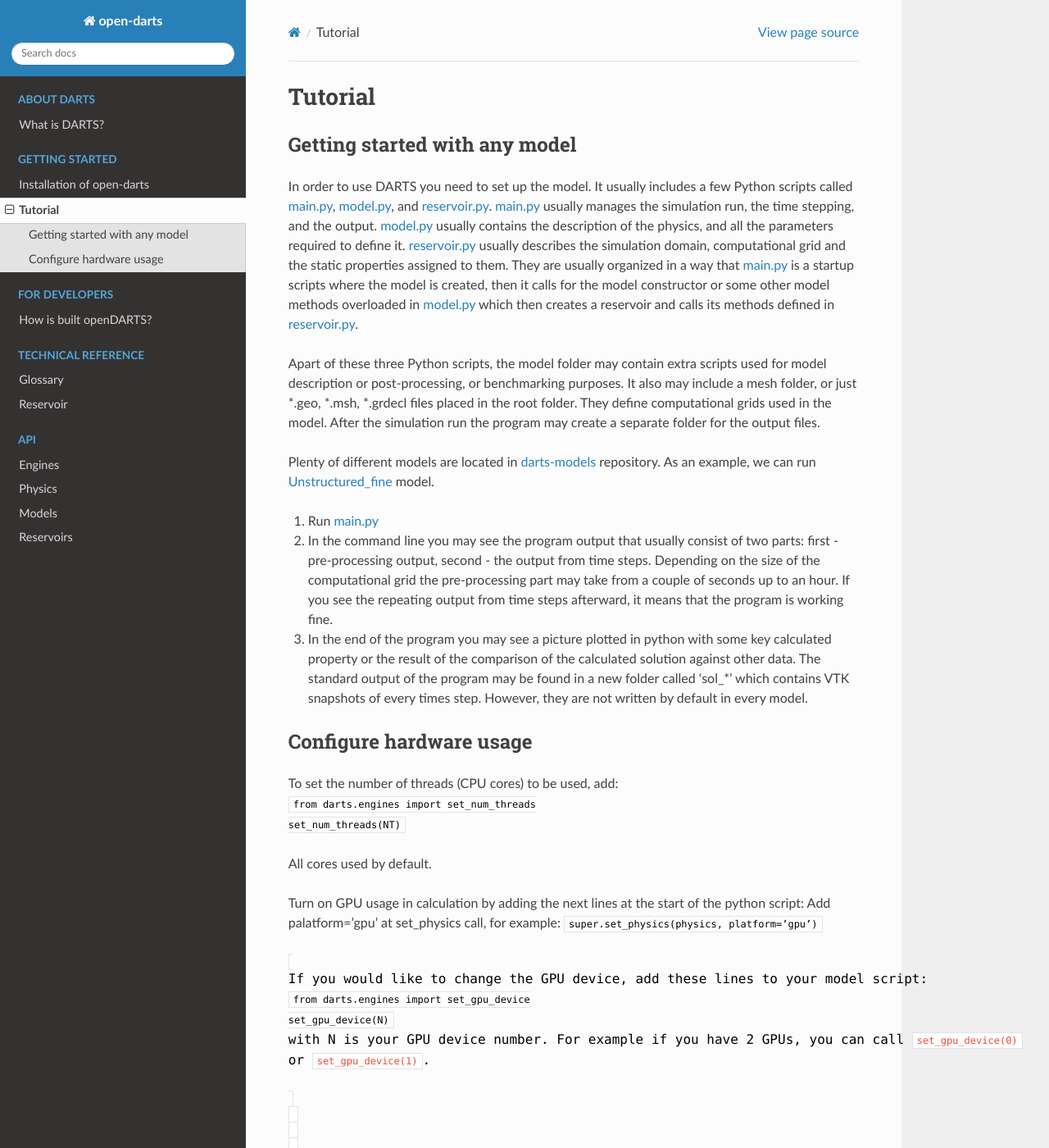
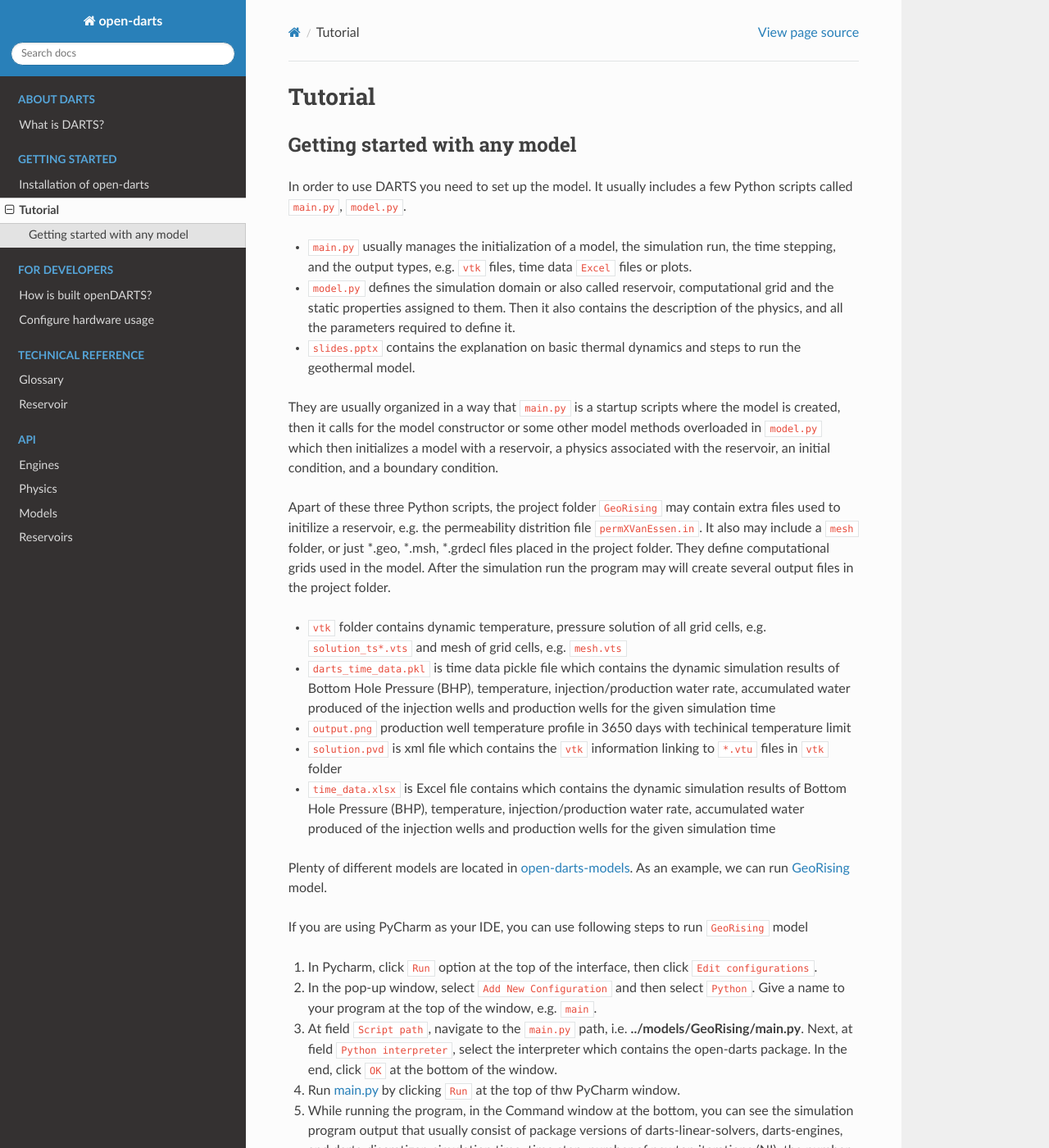
Before and after one commit to roderickperez/open-DARTS, a Sphinx documentation site: the page built from docs/getting_started/tutorial.md, in a window 1280 px wide and 1400 px high. Shown: the whole window at 82% size. Built offline with Sphinx 7.4.7 and the Read the Docs theme 2.0.0, drawn with Linux system fonts in a browser that asks for light colours; some of the changed text lies outside the part shown.

Commit message:
Resolve "Update Tutorial on new API"

````diff
--- /dev/null
+++ b/docs/for_developers/configure_hardware.md
@@ -0,0 +1,26 @@
+# Configure hardware usage
+
+To set the number of threads (CPU cores) to be used, add:
+
+```python
+from darts.engines import set_num_threads
+set_num_threads(NT)
+```
+
+All cores available are used by default.
+
+Turn on GPU usage in calculation by adding the next lines at the start of the python script:
+Add `palatform='gpu'` at `set_physics` call, for example:
+
+```python
+super.set_physics(physics, platform='gpu')
+```
+
+If you would like to change the GPU device, add these lines to your model script:
+
+```python
+from darts.engines import set_gpu_device
+set_gpu_device(N)
+```
+
+with `N` being your GPU device number. For example if you have 2 GPUs, you can call `set_gpu_device(0)` or `set_gpu_device(1)`.
--- a/docs/getting_started/tutorial.md
+++ b/docs/getting_started/tutorial.md
@@ -2,32 +2,37 @@
 
 ## Getting started with any model
 
-In order to use DARTS you need to set up the model. It usually includes a few Python scripts called main.py, model.py, and reservoir.py. main.py usually manages the simulation run, the time stepping, and the output. model.py usually contains the description of the physics, and all the parameters required to define it. reservoir.py usually describes the simulation domain, computational grid and the static properties assigned to them. They are usually organized in a way that main.py is a startup scripts where the model is created, then it calls for the model constructor or some other model methods overloaded in model.py which then creates a reservoir and calls its methods defined in reservoir.py.
+In order to use DARTS you need to set up the model. It usually includes a few Python scripts called `main.py`, `model.py`.
+- `main.py` usually manages the initialization of a model, the simulation run, the time stepping, and the output types, e.g. `vtk` files, time data `Excel` files or plots.
+- `model.py` defines the simulation domain or also called reservoir, computational grid and the static properties assigned to them. Then it also contains the description of the physics, and all the parameters required to define it.
+- `slides.pptx` contains the explanation on basic thermal dynamics and steps to run the geothermal model.
 
-Apart of these three Python scripts, the model folder may contain extra scripts used for model description or post-processing, or benchmarking purposes. It also may include a mesh folder, or just *.geo, *.msh, *.grdecl files placed in the root folder. They define computational grids used in the model. After the simulation run the program may create a separate folder for the output files.
+They are usually organized in a way that `main.py` is a startup scripts where the model is created, then it calls for the model constructor or some other model methods overloaded in `model.py` which then initializes a model with a reservoir, a physics associated with the reservoir, an initial condition, and a boundary condition.
 
-Plenty of different models are located in [darts-models](https://gitlab.tudelft.nl/darts/darts-models) repository. As an example, we can run [Unstructured_fine](https://gitlab.tudelft.nl/darts/darts-models/-/tree/master/Unstructured_fine) model.
+Apart of these three Python scripts, the project folder `GeoRising` may contain extra files used to initilize a reservoir, e.g. the permeability distrition file `permXVanEssen.in`. It also may include a `mesh` folder, or just *.geo, *.msh, *.grdecl files placed in the project folder. They define computational grids used in the model. After the simulation run the program may will create several output files in the project folder.
+- `vtk` folder contains dynamic temperature, pressure solution of all grid cells, e.g. `solution_ts*.vts` and mesh of grid cells, e.g. `mesh.vts`
+- `darts_time_data.pkl` is time data pickle file which contains the dynamic simulation results of Bottom Hole Pressure (BHP), temperature, injection/production water rate,
+accumulated water produced of the injection wells and production wells for the given simulation time
+- `output.png` production well temperature profile in 3650 days with techinical temperature limit
+- `solution.pvd` is xml file which contains the `vtk` information linking to `*.vtu` files in `vtk` folder
+- `time_data.xlsx` is Excel file contains which contains the dynamic simulation results of Bottom Hole Pressure (BHP), temperature, injection/production water rate,
+accumulated water produced of the injection wells and production wells for the given simulation time
 
-1. Run [main.py](https://gitlab.tudelft.nl/darts/darts-models/-/blob/master/Unstructured_fine/main.py)
-2. In the command line you may see the program output that usually consist of two parts: first - pre-processing output, second - the output from time steps. Depending on the size of the computational grid  the pre-processing part may take from a couple of seconds up to an hour. If you see the repeating output from time steps afterward, it means that the program is working fine.
-3. In the end of the program you may see a picture plotted in python with some key calculated property or the result of the comparison of the calculated solution against other data. The standard output of the program may be found in a new folder called 'sol_*' which contains VTK snapshots of every times step. However, they are not written by default in every model.
+Plenty of different models are located in [open-darts-models](https://gitlab.com/open-darts/open-darts/-/tree/development/models). As an example, we can run [GeoRising](https://gitlab.com/open-darts/open-darts/-/tree/development/models/GeoRising) model.
 
-## Configure hardware usage
+If you are using PyCharm as your IDE, you can use following steps to run `GeoRising` model
+1. In Pycharm, click `Run` option at the top of the interface, then click `Edit configurations`.
+2. In the pop-up window, select `Add New Configuration` and then select `Python`. Give a name to your program at the top of the window, e.g. `main`.
+3. At field `Script path`, navigate to the `main.py` path, i.e. **../models/GeoRising/main.py**. Next, at field `Python interpreter`, select the interpreter which contains the open-darts package. In the end, click `OK` at the bottom of the window.
+4. Run [main.py](https://gitlab.com/open-darts/open-darts/-/blob/development/models/GeoRising/main.py) by clicking `Run` at the top of thw PyCharm window.
+5. While running the program, in the Command window at the bottom, you can see the simulation program output that usually consist of package versions of darts-linear-solvers, darts-engines, and darts-discretizer; simulation time; time step; number of newton iterations (NI); the number of linear iterations (LI). If you see the repeating output from time steps afterward, it means that the program is working fine.
+![](screenshots/time_step.png)
+6. At the end of the program you can see two paragraphs which give the simulation time and the number of iterations of the current program.
+![](screenshots/statistics.png)
+7. The standard output of the program may be found in a new folder called `vtk` which contains VTK snapshots of every times step; a picture `output.png` gives the production temperature; `time_data.xlsx` specifies the dynamic simulation results of injection wells and production wells.
 
-To set the number of threads (CPU cores) to be used, add:
-<code>
-from darts.engines import set_num_threads  <br>
-set_num_threads(NT)  <br>
-</code>
-All cores used by default.
+If you are using console, you can use following step to run `GeoRising` model
 
-Turn on GPU usage in calculation by adding the next lines at the start of the python script:
-Add palatform='gpu' at set_physics call, for example:
-<code>super.set_physics(physics, platform='gpu')
-
-If you would like to change the GPU device, add these lines to your model script:
-<code>
-from darts.engines import set_gpu_device  <br>
-set_gpu_device(N)  <br>
-</code>
-with N is your GPU device number. For example if you have 2 GPUs, you can call `set_gpu_device(0)` or `set_gpu_device(1)`.
+1. In your console, navigate to the folder `GeoRising` by calling `cd [path to GeoRising folder]`
+2. Activate your conda environment which contains `open-darts` by calling `conda activate [name of your envrionment]`
+3. Call `python main.py`
--- a/docs/index.rst
+++ b/docs/index.rst
@@ -24,6 +24,7 @@
    :caption: FOR DEVELOPERS
 
    for_developers/darts_gitlab_setup.md
+   for_developers/configure_hardware.md
 
 .. toctree::
    :maxdepth: 2
````
Also changed, not shown: docs/getting_started/screenshots/statistics.png (added), docs/getting_started/screenshots/time_step.png (added), 1 other file.
